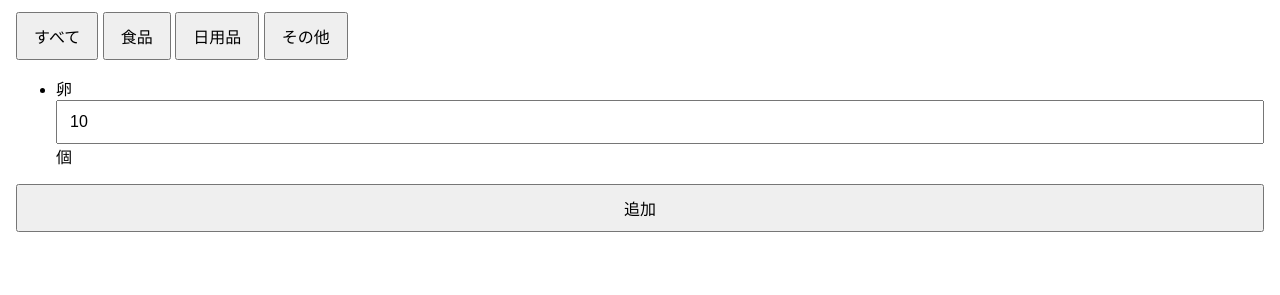
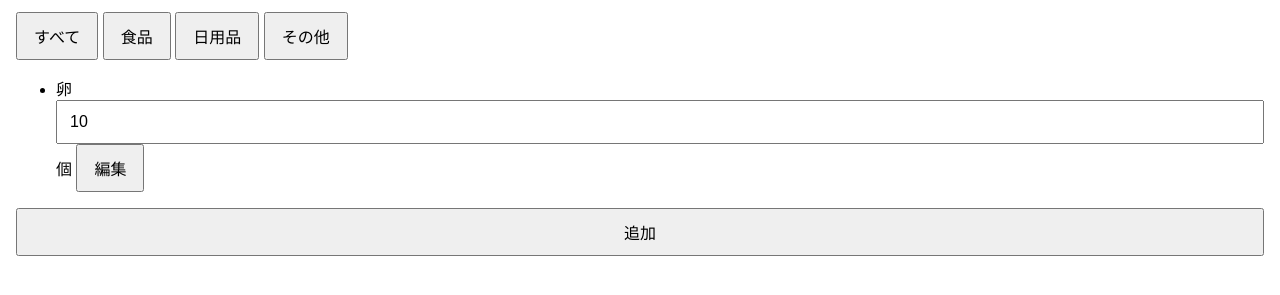
Before and after one commit to MAI-3801/theme1-b-4, a plain HTML site: page index.html in a window 1280 px wide. Shown: the part 93-388 px from the top of the page. Drawn offline with Linux system fonts and the light colour scheme.

Commit message:
編集ボタンを追加

```diff
--- a/index.html
+++ b/index.html
@@ -21,6 +21,7 @@
 			<span class="item-name">卵</span>
 			<input class="item-num" type="number" value="10" min="0">
 			<span class="item-unit">個</span>
+			<button class="btn-edit">編集</button>
 		</li>
 	</ul>
 	<button id="btn-add" type="button">追加</button>
```
